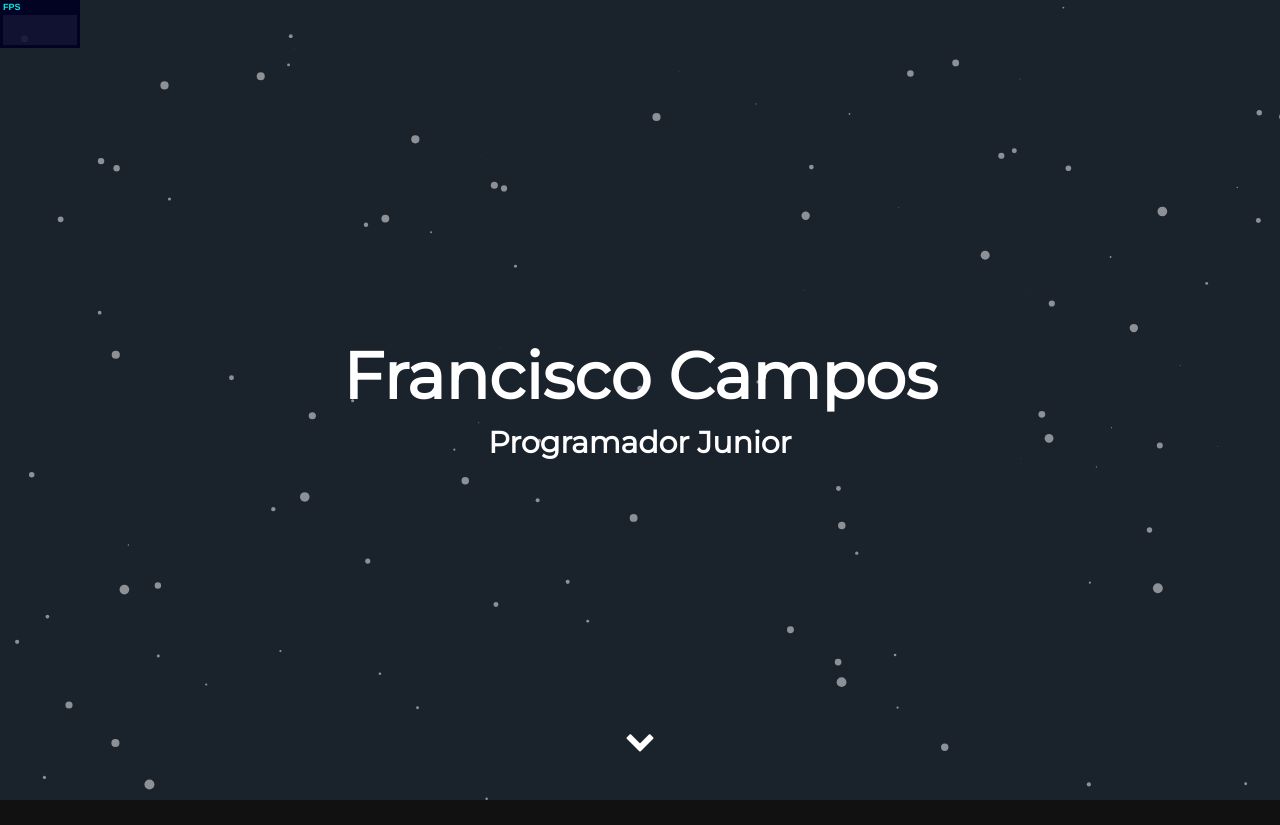
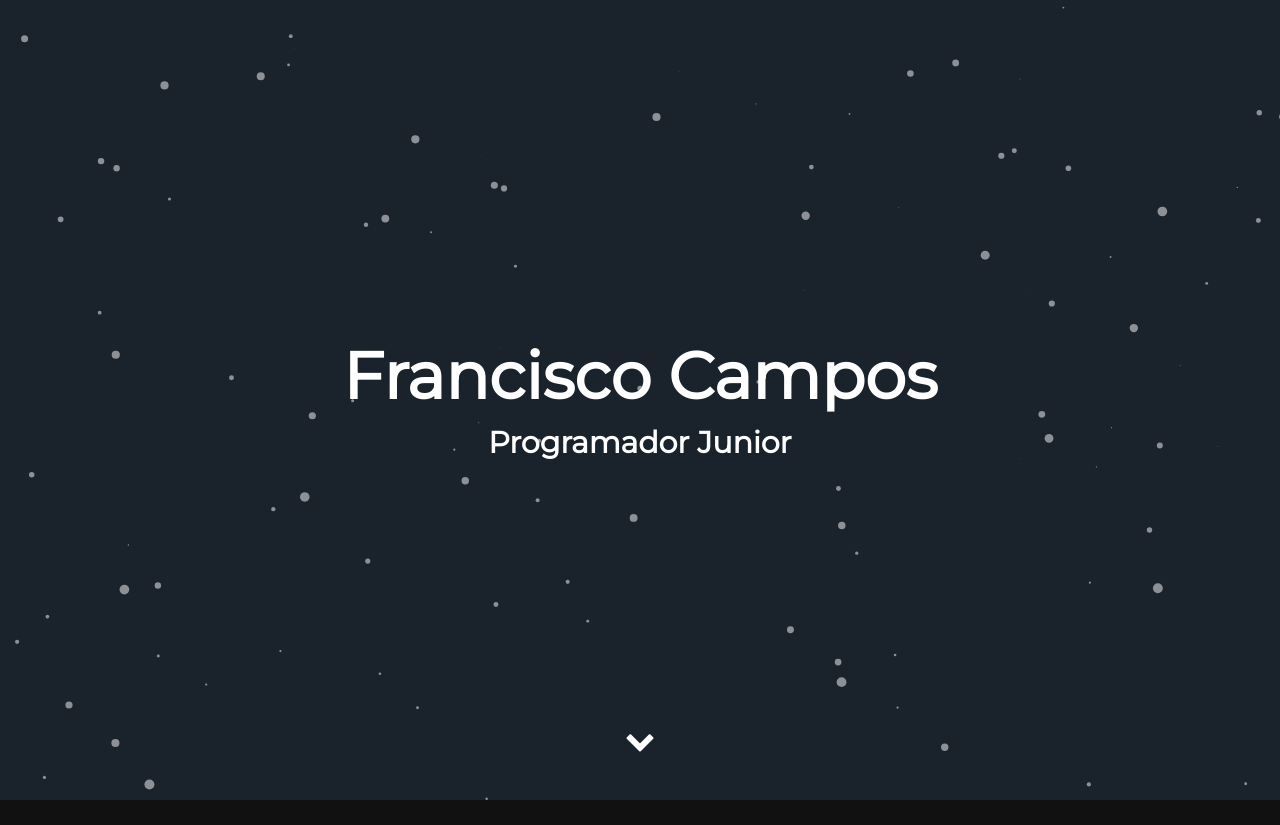
Before and after one commit to FranciiscoCampos170/FranciiscoCampos170.github.io, a plain HTML site: page index.html in a window 1280 px wide. Drawn offline with Linux system fonts and the light colour scheme.

Commit message:
retirando o contador de particulas

```diff
--- a/index.html
+++ b/index.html
@@ -34,25 +34,7 @@
 
 <!-- stats.js -->
 <script src="js/lib/stats.js"></script>
-<script>
-  var count_particles, stats, update;
-  stats = new Stats;
-  stats.setMode(0);
-  stats.domElement.style.position = 'absolute';
-  stats.domElement.style.left = '0px';
-  stats.domElement.style.top = '0px';
-  document.body.appendChild(stats.domElement);
-  count_particles = document.querySelector('.js-count-particles');
-  update = function() {
-    stats.begin();
-    stats.end();
-    if (window.pJSDom[0].pJS.particles && window.pJSDom[0].pJS.particles.array) {
-      count_particles.innerText = window.pJSDom[0].pJS.particles.array.length;
-    }
-    requestAnimationFrame(update);
-  };
-  requestAnimationFrame(update);
-</script>
+
 
 </body>
 </html>
```
